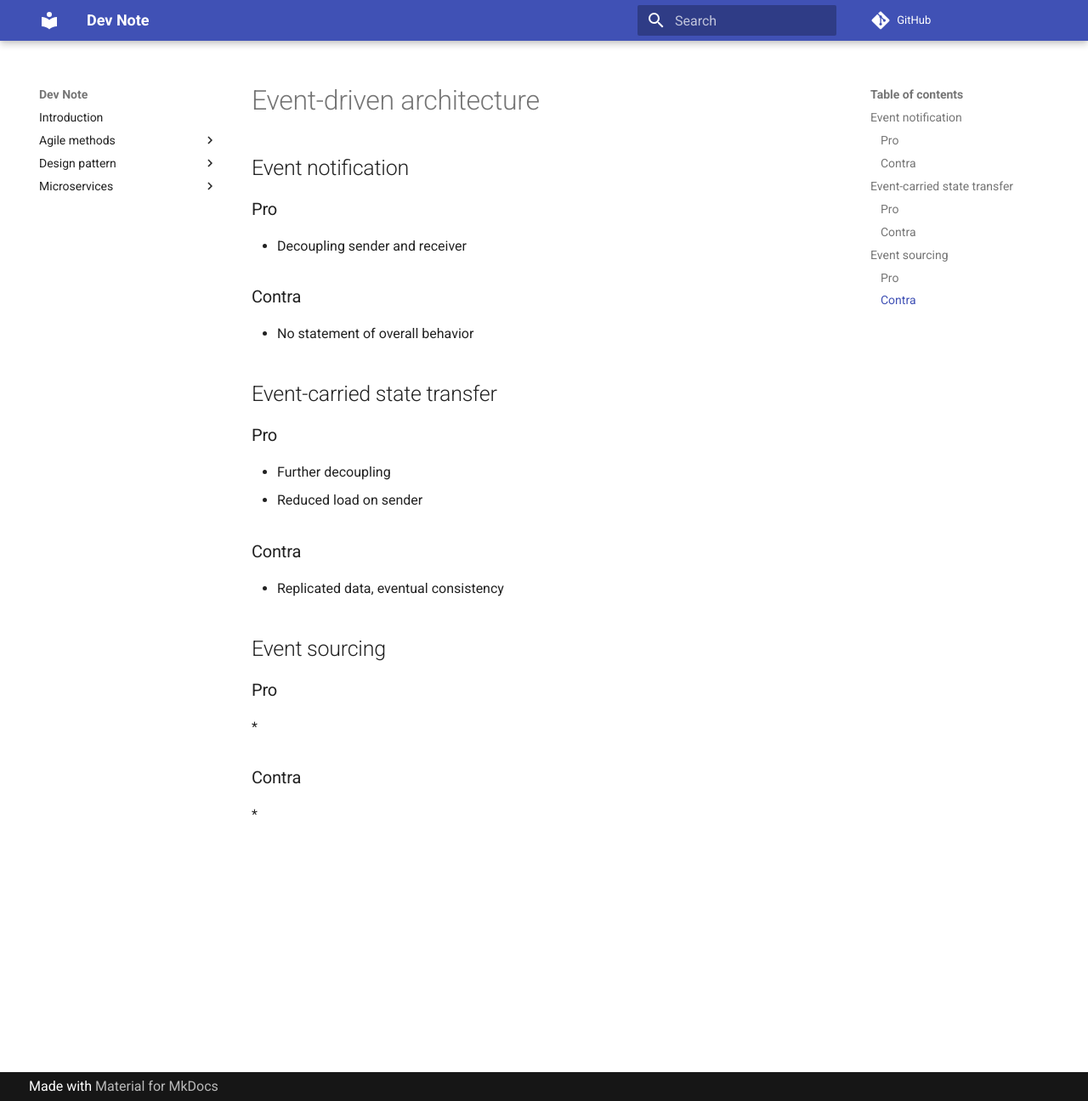
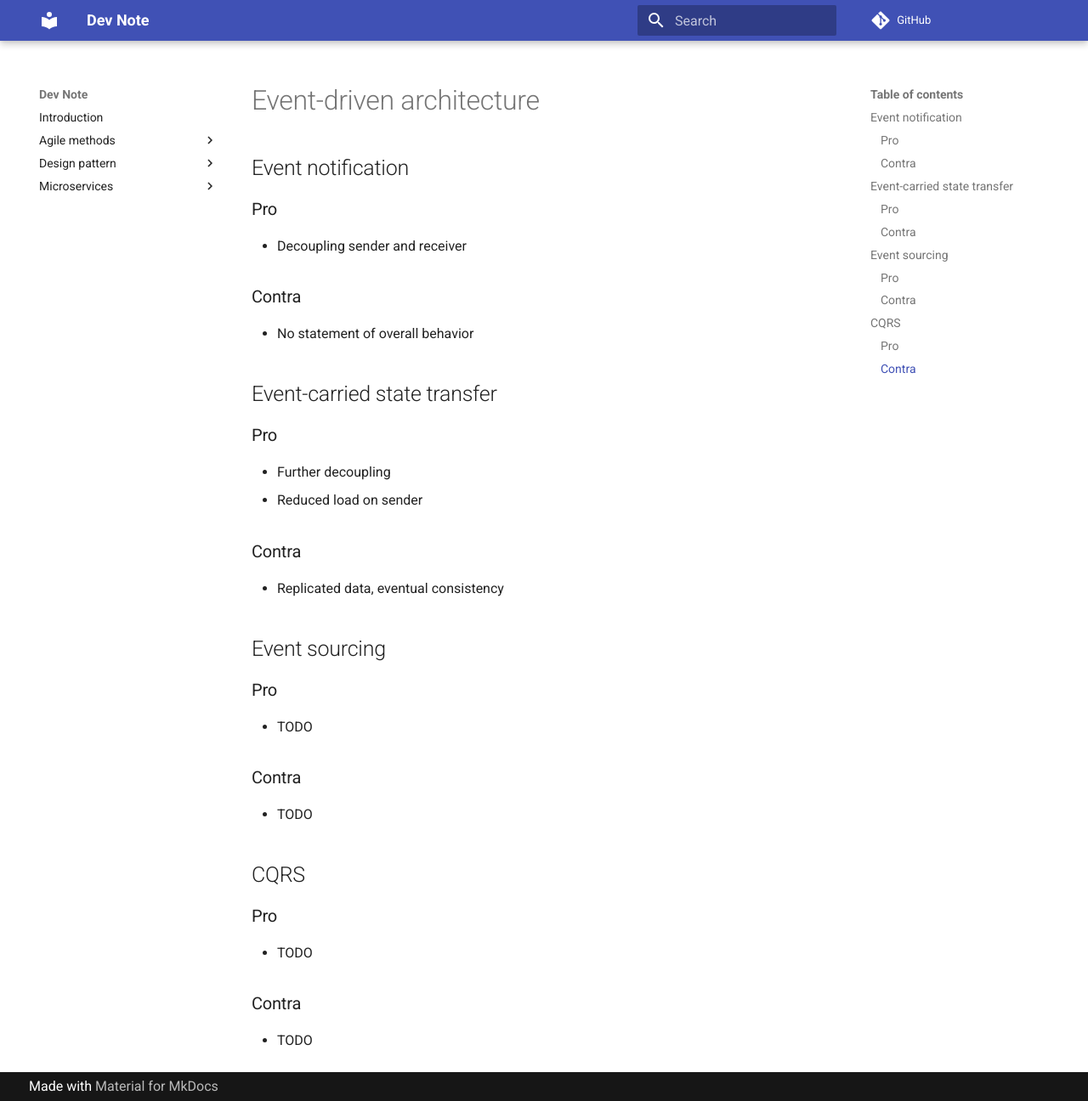
Before and after one commit to thomaszub/dev-note, an MkDocs documentation site: the page built from docs/concepts/event_driven_architecture/index.md, in a window 1280 px wide and 1296 px high. Shown: the whole window at 85% size. Built offline with MkDocs 1.6.1 and Material for MkDocs 9.7.7, drawn with Linux system fonts in a browser that asks for light colours; nearby versions of some CDN libraries; comment, search, counter and statistics services are not loaded.

Commit message:
Added CQRS, reformating

```diff
--- a/docs/concepts/event_driven_architecture/index.md
+++ b/docs/concepts/event_driven_architecture/index.md
@@ -1,33 +1,29 @@
 # Event-driven architecture
-
-
 ## Event notification
-
 ### Pro
-
 * Decoupling sender and receiver
 
 ### Contra
-
 * No statement of overall behavior
 
 ## Event-carried state transfer
-
 ### Pro
-
 * Further decoupling
 * Reduced load on sender
 
 ### Contra
-
 * Replicated data, eventual consistency
 
 ## Event sourcing
-
 ### Pro
-
-*
+* TODO
 
 ### Contra
+* TODO
 
-*
+## CQRS
+### Pro
+* TODO
+
+### Contra
+* TODO
```
